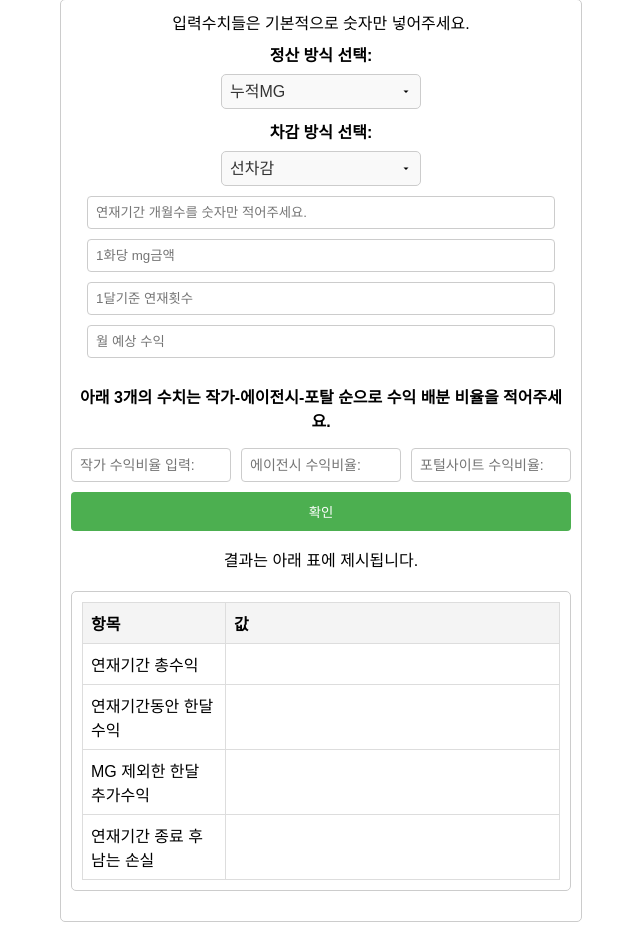
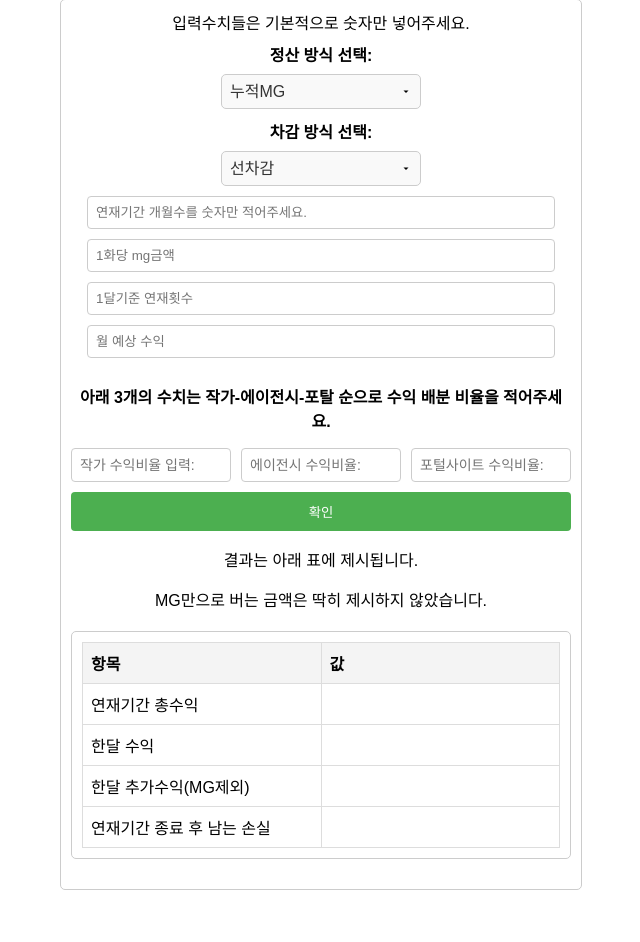
Before and after one commit to artemisfawl12/djangoProj, a Django app: page / in a window 1280 px wide. Shown: the part 107-1049 px from the top of the page, without its empty margins (319-959 px from the left). After the commit the page ends 997 px from the top, so only its background shows below. Run offline with Django 4.2, Linux system fonts and the light colour scheme.

Commit message:
가보자

```diff
--- a/counter/views.py
+++ b/counter/views.py
@@ -17,7 +17,7 @@ import json
 import logging
 
 def process_float_to_str(value):
-    value=int(value)
+    value=(int(value)//100)*100
     man=value //10000
     chon=value%10000
     if man>0:
--- a/templates/counter/form.html
+++ b/templates/counter/form.html
@@ -32,11 +32,11 @@
             top: 0;
         }
         th:first-child, td:first-child {
-            width: 30%; /* 첫 번째 열: 30% */
+            width: 50%; /* 첫 번째 열: 30% */
         }
 
         th:last-child, td:last-child {
-            width: 70%; /* 마지막 열: 70% */
+            width: 50%; /* 마지막 열: 70% */
         }
 
         .hidden-text {
@@ -226,8 +226,9 @@
 
             <input type="hidden" name="csrfmiddlewaretoken" value="{{ csrf_token }}">
             <button id="submitbtn" type="submit" onclick="showLoading()">확인</button>
-            <p id="disappeartxt">결과는 아래 표에 제시됩니다.</p>
-            <p id="loadtxt" class="hidden-text"><strong>mg만 가지고 받을 수 있는 돈은 딱히 제시하지 않겠습니다.</strong></p>
+            <p class="disappeartxt" id="disappeartxt">결과는 아래 표에 제시됩니다.</p>
+            <p class="disappeartxt" id="disappeartxt">MG만으로 버는 금액은 딱히 제시하지 않았습니다.</p>
+            <p id="loadtxt" class="hidden-text"><strong>백원 이하 값은 버렸습니다.</strong></p>
             <div class="table-container">
                 <table id="resultTable" border="1">
                     <thead>
@@ -242,11 +243,11 @@
                             <td id="value1"></td>
                         </tr>
                         <tr>
-                            <td>연재기간동안 한달수익</td>
+                            <td>한달 수익</td>
                             <td id="value2"></td>
                         </tr>
                         <tr>
-                            <td>MG 제외한 한달 추가수익</td>
+                            <td>한달 추가수익(MG제외)</td>
                             <td id="value3"></td>
                         </tr>
                         <tr>
@@ -256,10 +257,6 @@
                     </tbody>
                 </table>
             </div>
-            <p id="loadtxt" class="hidden-text"><strong>예상 총수익은:</strong></p>
-            <p id="loadtxt" class="hidden-text">위는 mg 달성 못했을때 빠지는 돈까지 뺀겁니다.</p>
-            <p id="loadtxt" class="hidden-text"><strong>mg와 비교했을때 월별 흑자/적자는 아래와 같습니다.</strong></p>
-
         </form>
 
 
@@ -268,10 +265,12 @@
         const btn1 = document.getElementById("submitbtn");
         const loadtxt = document.getElementById("loadtxt");
         const form=document.getElementById("wholeform");
-        const distxt=document.getElementById("disappeartxt")
+        const distxtElements=document.querySelectorAll(".disappeartxt");
         function showLoading(){
             loadtxt.classList.add("visible");
-            distxt.classList.add("invisible");
+            distxtElements.forEach((element)=>{
+                element.classList.add("invisible");
+            })
 
 
         };
```
